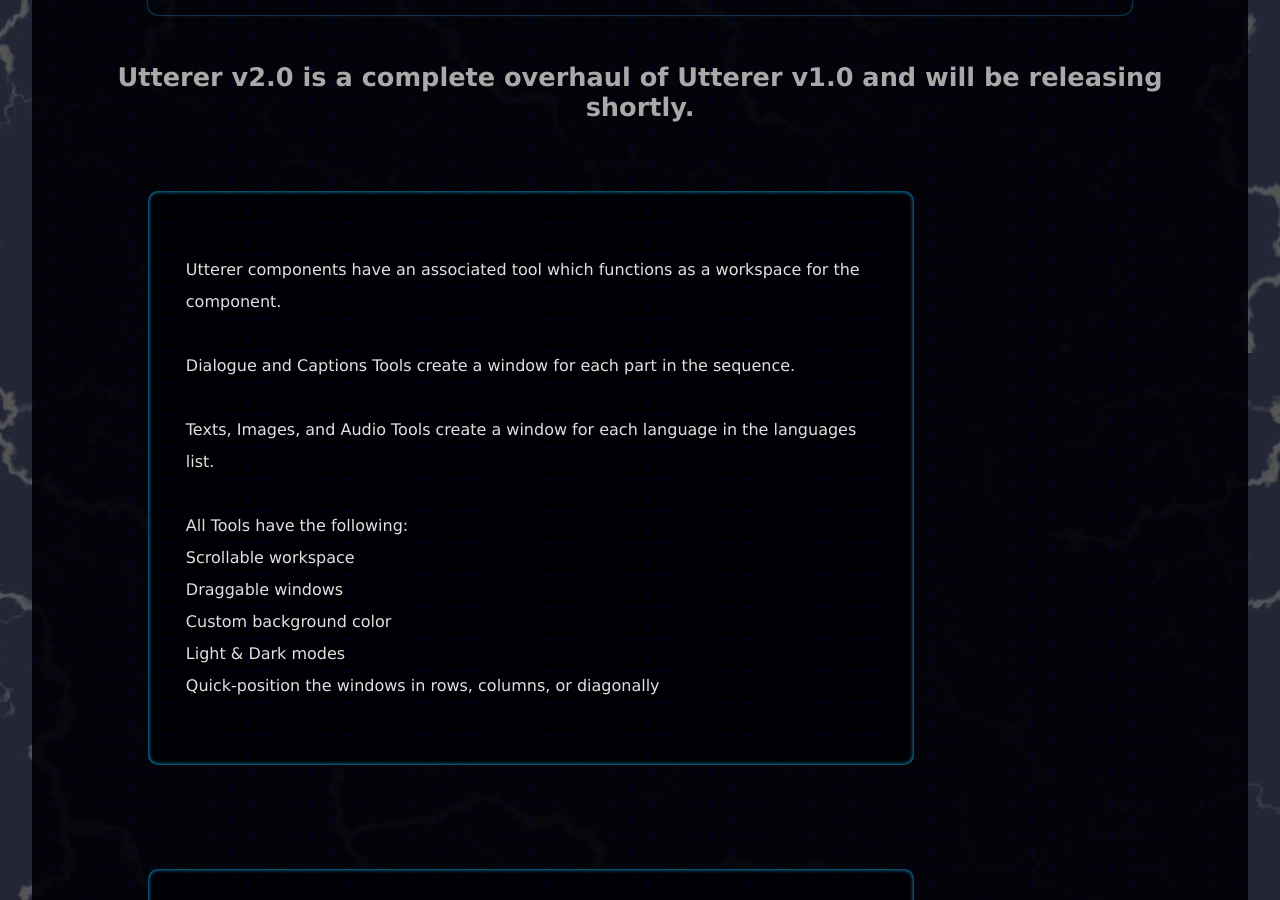
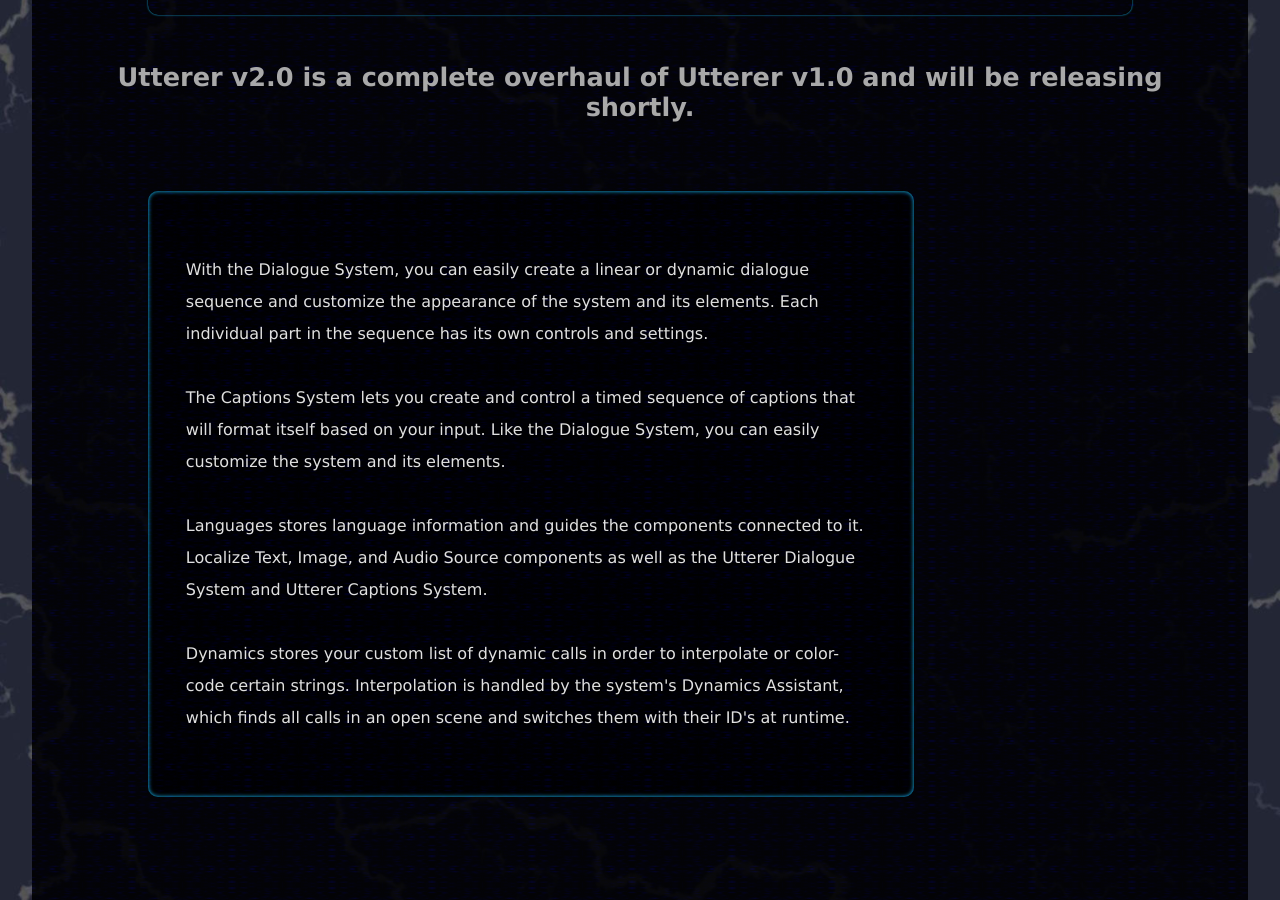
Before and after one commit to Madsir/madsirstudio.github.io, a Jekyll site: the page built from utterer/index.html, in a window 1280 px wide and 900 px high, scrolled down 547 px. Built offline with Jekyll 4.4.1, drawn with Linux system fonts in a browser that asks for light colours.

Commit message:
Update index.html

```diff
--- a/utterer/index.html
+++ b/utterer/index.html
@@ -139,17 +139,13 @@
 	<br>
 		<h1>Utterer v2.0 is a complete overhaul of Utterer v1.0 and will be releasing shortly.</h1><br><br>
 		<div class="baround"><br><p><br>
-Utterer components have an associated tool which functions as a workspace for the component.<br><br>
-
-Dialogue and Captions Tools create a window for each part in the sequence.<br><br>
-Texts, Images, and Audio Tools create a window for each language in the languages list.<br><br>
-
-All Tools have the following:<br>
-Scrollable workspace<br>
-Draggable windows<br>
-Custom background color<br>
-Light & Dark modes<br>
-Quick-position the windows in rows, columns, or diagonally<br><br>
+With the Dialogue System, you can easily create a linear or dynamic dialogue sequence and customize the appearance of the system and its elements. Each individual part in the sequence has its own controls and settings.
+<br><br>
+The Captions System lets you create and control a timed sequence of captions that will format itself based on your input. Like the Dialogue System, you can easily customize the system and its elements.
+<br><br>
+Languages stores language information and guides the components connected to it. Localize Text, Image, and Audio Source components as well as the Utterer Dialogue System and Utterer Captions System.
+<br><br>
+Dynamics stores your custom list of dynamic calls in order to interpolate or color-code certain strings. Interpolation is handled by the system's Dynamics Assistant, which finds all calls in an open scene and switches them with their ID's at runtime.<br><br>
 		</p><br></div>
 		<br><br>
 		<br>
```
